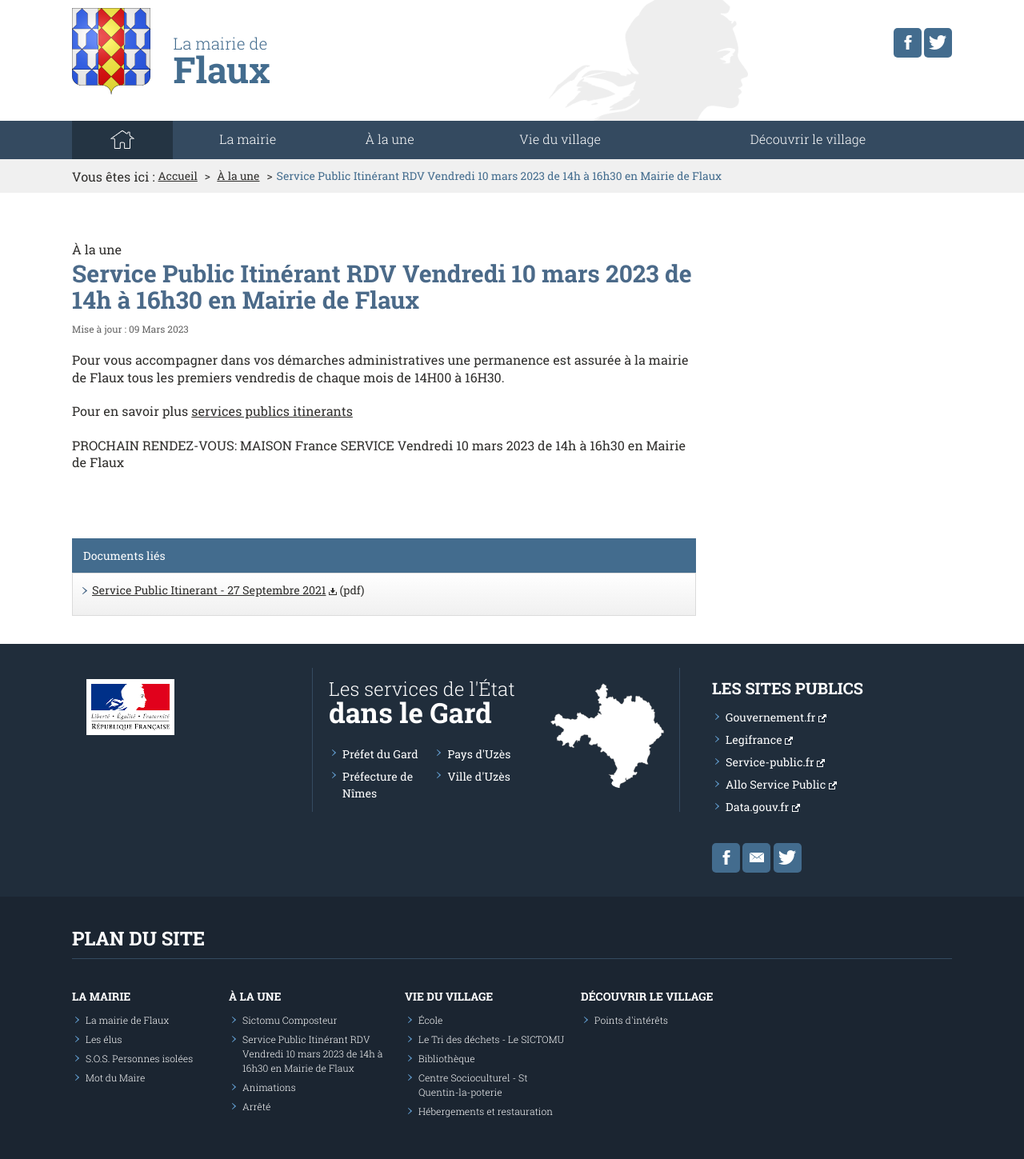
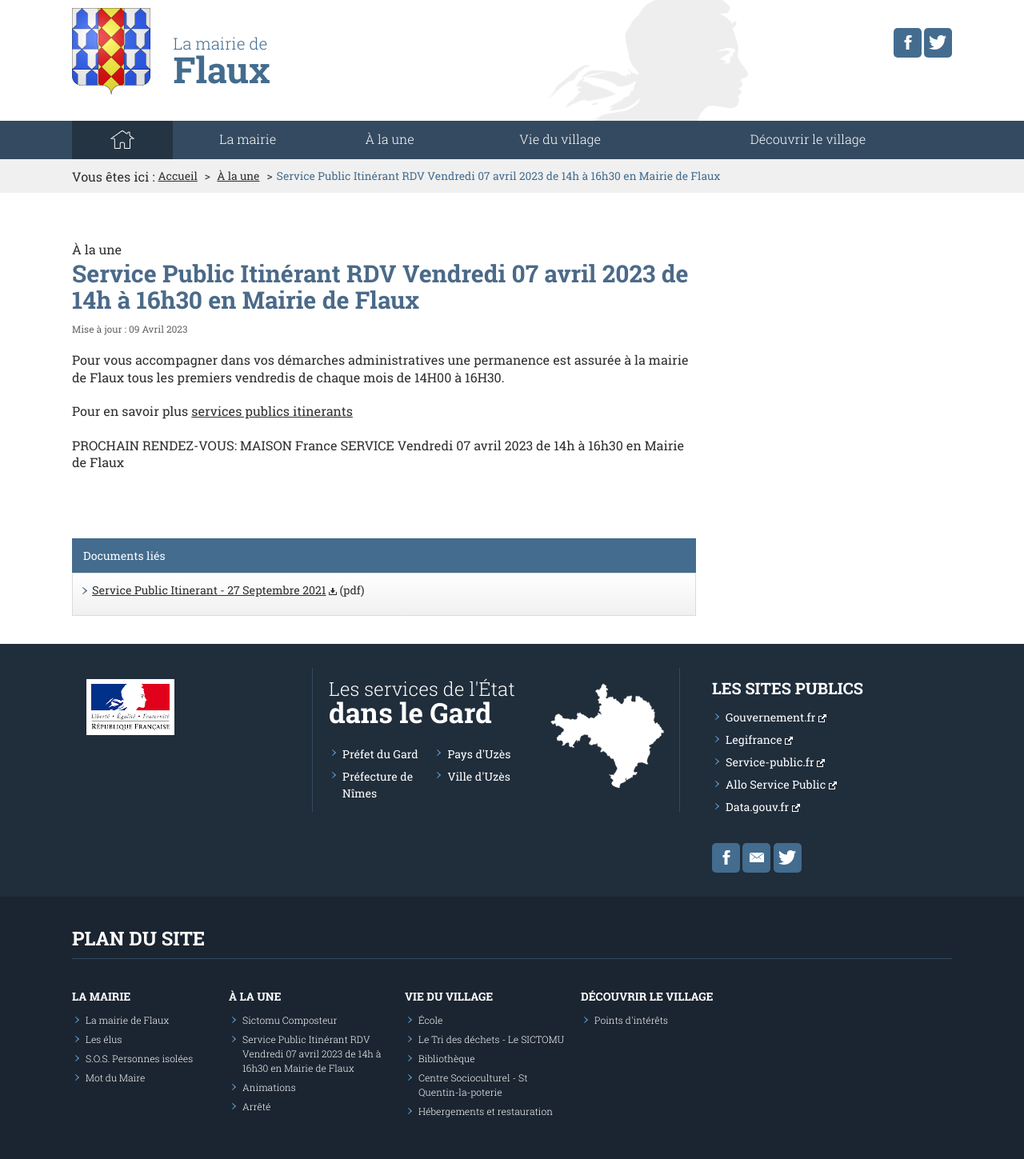
Before and after one commit to Flaux-Village/flaux-village.github.io, a Jekyll site: the page built from _actualites/servicepublicitinerant.md, in a window 1280 px wide. Shown: the whole page at 80% size. Built offline with Jekyll 4.4.1, drawn with Linux system fonts in a browser that asks for light colours.

Commit message:
Update servicepublicitinerant.md

```diff
--- a/_actualites/servicepublicitinerant.md
+++ b/_actualites/servicepublicitinerant.md
@@ -3,10 +3,10 @@ layout: page
 titre: Actualités | Service Public Itinérant
 description: Portail du village de Flaux
 keywords: mairie, commune, flaux, gard, actualités
-titre_page: Service Public Itinérant RDV Vendredi 10 mars 2023 de 14h à 16h30 en Mairie de Flaux
+titre_page: Service Public Itinérant RDV Vendredi 07 avril 2023 de 14h à 16h30 en Mairie de Flaux
 section: À la une
 addresse_section: /actualites.html
-date_texte: 09 Mars 2023
+date_texte: 09 Avril 2023
 date: 2023-03-09
 illustration:
 description_illustration:
@@ -24,6 +24,6 @@ de 14H00 à 16H30.<br>
 Pour en savoir plus [services publics itinerants](https://www.ccpaysduzes.fr/actualites/item/services-publics-itinerants.html)<br>
 
 PROCHAIN RENDEZ-VOUS:  MAISON France SERVICE
-Vendredi 10 mars 2023
+Vendredi 07 avril 2023
 de 14h à 16h30
 en Mairie de Flaux
```
